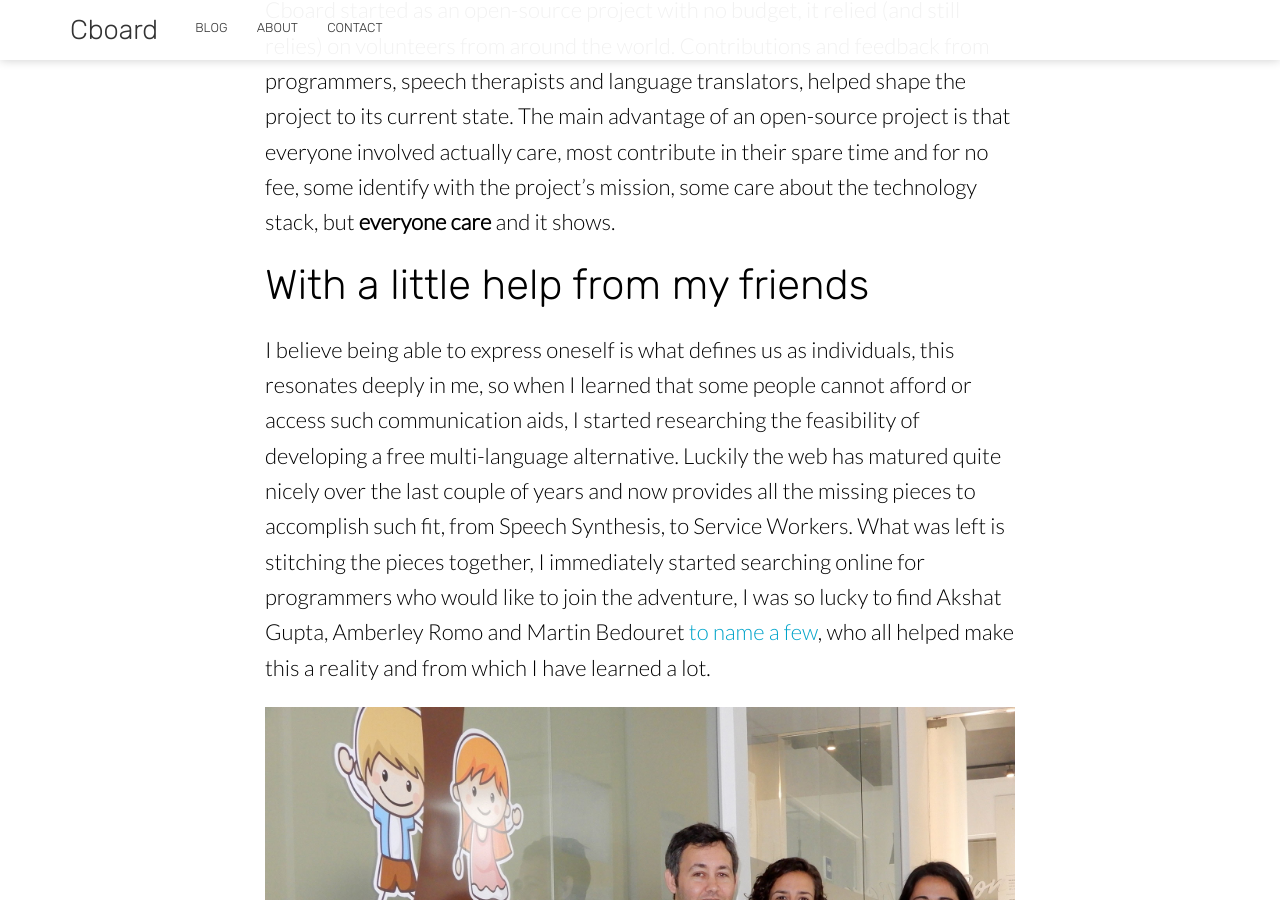
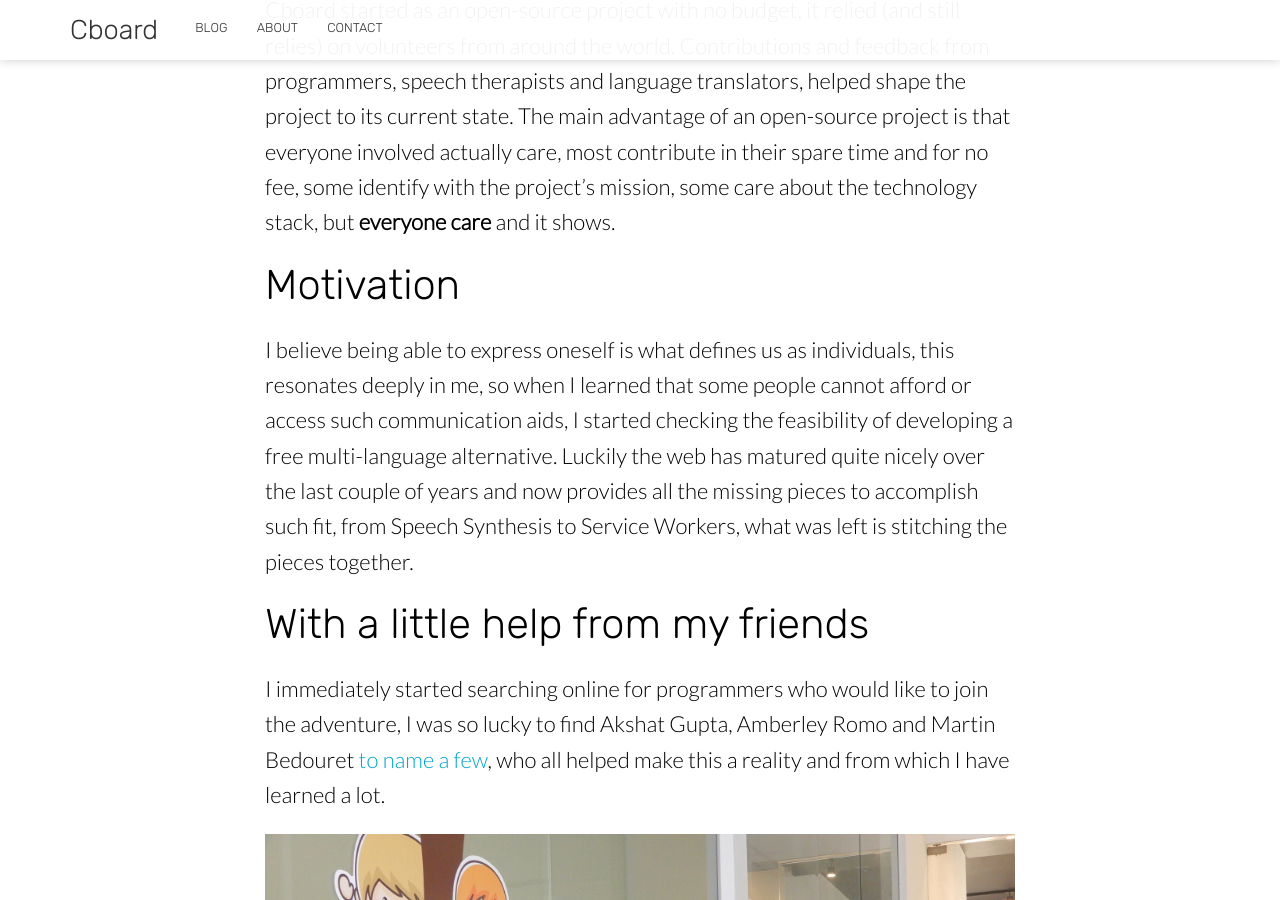
Before and after one commit to cboard-org/cboard-io, a Jekyll site: the page built from _posts/2017-12-05-open-source-communication-board.md, in a window 1280 px wide and 900 px high, scrolled down 2577 px. Built offline with Jekyll 4.4.1, drawn with Linux system fonts in a browser that asks for light colours; nearby versions of some CDN libraries.

Commit message:
better seperation

```diff
--- a/_posts/2017-12-05-open-source-communication-board.md
+++ b/_posts/2017-12-05-open-source-communication-board.md
@@ -27,9 +27,13 @@
 
 Cboard started as an open-source project with no budget, it relied (and still relies) on volunteers from around the world. Contributions and feedback from programmers, speech therapists and language translators, helped shape the project to its current state. The main advantage of an open-source project is that everyone involved actually care, most contribute in their spare time and for no fee, some identify with the project’s mission, some care about the technology stack, but **everyone care** and it shows.
 
+## Motivation
+
+I believe being able to express oneself is what defines us as individuals, this resonates deeply in me, so when I learned that some people cannot afford or access such communication aids, I started checking the feasibility of developing a free multi-language alternative. Luckily the web has matured quite nicely over the last couple of years and now provides all the missing pieces to accomplish such fit, from Speech Synthesis to Service Workers, what was left is stitching the pieces together.
+
 ## With a little help from my friends
 
-I believe being able to express oneself is what defines us as individuals, this resonates deeply in me, so when I learned that some people cannot afford or access such communication aids, I started researching the feasibility of developing a free multi-language alternative. Luckily the web has matured quite nicely over the last couple of years and now provides all the missing pieces to accomplish such fit, from Speech Synthesis, to Service Workers. What was left is stitching the pieces together, I immediately started searching online for programmers who would like to join the adventure, I was so lucky to find Akshat Gupta, Amberley Romo and Martin Bedouret [to name a few](https://github.com/shayc/cboard/graphs/contributors), who all helped make this a reality and from which I have learned a lot.
+I immediately started searching online for programmers who would like to join the adventure, I was so lucky to find Akshat Gupta, Amberley Romo and Martin Bedouret [to name a few](https://github.com/shayc/cboard/graphs/contributors), who all helped make this a reality and from which I have learned a lot.
 
 ![Cireha](/images/cireha-group-outside.jpg)
 
```
